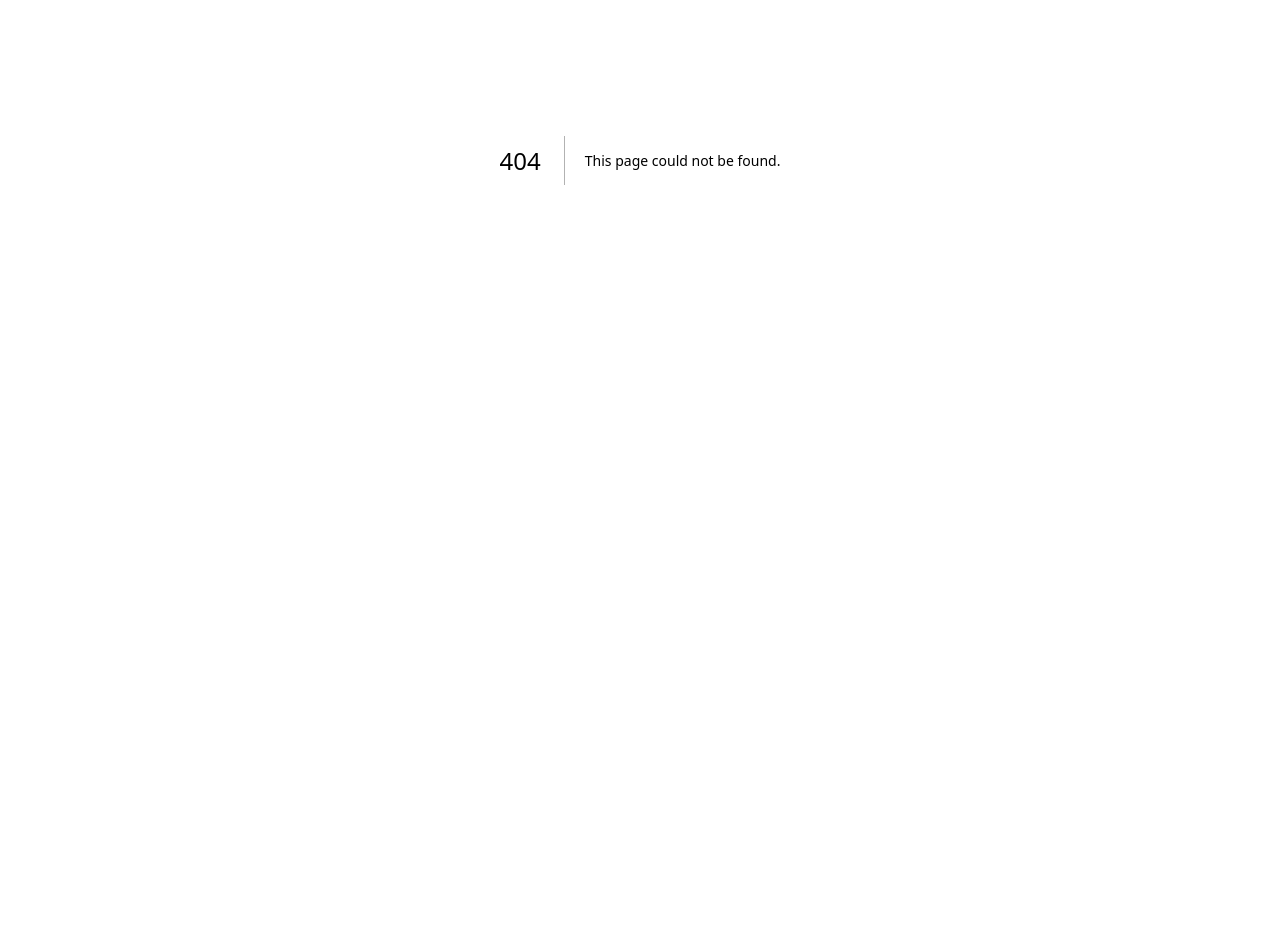
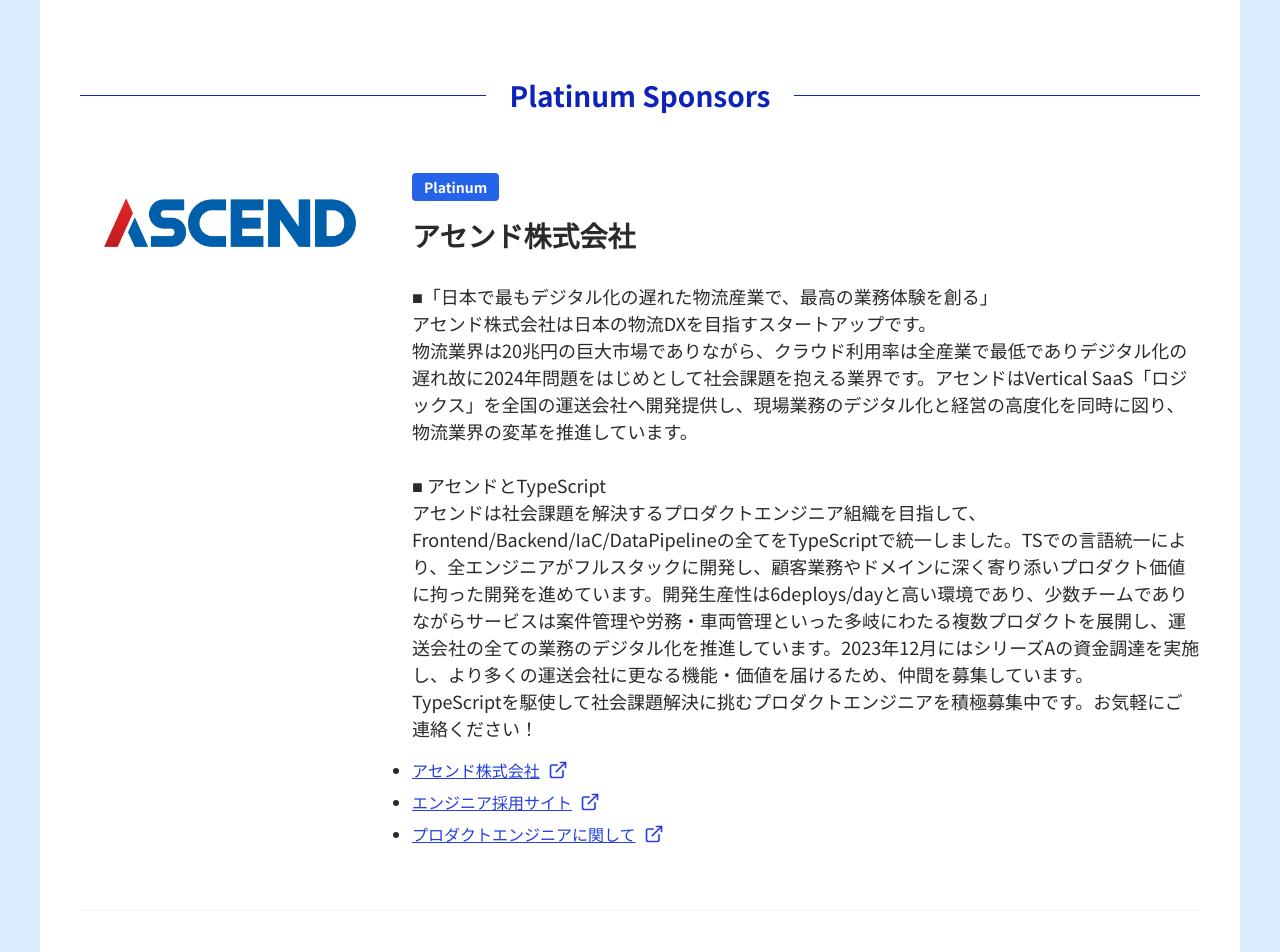
Before and after one commit to tskaigi/tskaigi2025-web-site, a Next.js app: page /wip/sponsors in a window 1280 px wide. Before the commit this address had no page. Shown: the part 240-1192 px from the top of the page. Before the commit the page ends 800 px from the top, so only its background shows below. Built offline with nearby package versions, Linux system fonts and the light colour scheme.

Commit message:
feat: スポンサー一覧ページの途中まで作成

```diff
--- /dev/null
+++ b/src/app/wip/sponsors/page.tsx
@@ -0,0 +1,193 @@
+import Footer from "@/components/Footer";
+import { Header } from "@/components/Header";
+import type { Metadata } from "next";
+
+import { SponsorsBoardTitle } from "@/components/SponsorsBoardSection/SponsorsBoardTitle";
+import type { Sponsor } from "@/constants/sponsorList";
+import { sponsorList } from "@/constants/sponsorList";
+import { ExternalLink } from "lucide-react";
+import Image from "next/image";
+import Link from "next/link";
+// import Link from "next/link";
+
+export const metadata: Metadata = {
+  robots: "noindex, nofollow",
+};
+
+const GenerateSponserTag = (name: string, classes: string[]) => {
+  return () => (
+    <span
+      className={`py-1 px-3 font-bold text-[14px] rounded-[4px] ${classes.join(" ")}`}
+    >
+      {name}
+    </span>
+  );
+};
+
+export const PlatinumSponsorTag = GenerateSponserTag("Platinum", [
+  "bg-blue-600",
+  "text-14",
+  "text-white",
+]);
+
+export const GoldSponsorTag = GenerateSponserTag("Gold", [
+  "bg-yellow-600",
+  "text-14",
+  "text-white",
+]);
+
+export const SilverSponsorTag = GenerateSponserTag("Silver", [
+  "bg-blue-500",
+  "text-14",
+  "text-white",
+]);
+
+type SponsorItemProps = {
+  sponsor: Sponsor;
+  Tag: () => JSX.Element;
+};
+
+const introductionFixture = `
+こちらに紹介文が入ります
+
+こちらに紹介文が入りますこちらに紹介文が入りますこちらに紹介文が入りますこちらに紹介文が入りますこちらに紹介文が入りますこちらに紹介文が入りますこちらに紹介文が入りますこちらに紹介文が入ります
+`;
+
+const linkFixture: Sponsor["links"] = [
+  {
+    text: "リンク1",
+    href: "https://2025.tskaigi.org/",
+  },
+  {
+    text: "リンク2",
+    href: "https://2025.tskaigi.org/",
+  },
+  {
+    text: "リンク3",
+    href: "https://2025.tskaigi.org/",
+  },
+];
+
+const SponsorItem = ({ sponsor, Tag }: SponsorItemProps) => {
+  return (
+    <div className="py-6 flex">
+      <div className="py-6 flex items-start shrink-0">
+        <Image
+          src={sponsor.logoImage}
+          alt={sponsor.name}
+          width={300}
+          height={150}
+          className="object-contain rounded-[10px] bg-white"
+        />
+      </div>
+      <div className="py-6 ml-[32px] flex-start">
+        <div className="mb-4">
+          <Tag />
+        </div>
+        <div>
+          <h3 className="font-bold text-[28px]">{sponsor.name}</h3>
+          <div className="text-[18px] whitespace-pre-line">
+            {sponsor.introduction || introductionFixture}
+          </div>
+          <ul className="mt-4">
+            {(sponsor.links || linkFixture)?.map((link) => (
+              <li key={link.text} className="list-disc last:mb-0 mb-2">
+                <Link
+                  href={link.href}
+                  target="_blank"
+                  rel="noopener noreferrer"
+                  className="inline-flex items-center text-link-light underline"
+                >
+                  {link.text}
+                  <ExternalLink
+                    className="ml-2 text-link-light size-5"
+                    aria-hidden
+                  />
+                </Link>
+              </li>
+            ))}
+          </ul>
+        </div>
+      </div>
+    </div>
+  );
+};
+
+export default function SponsorList() {
+  return (
+    <>
+      <Header />
+      <main className="py-16 px-10 bg-blue-100">
+        <div>
+          <div className="my-16 text-center">
+            <h1 className="text-32 text-blue-500 font-bold">スポンサー一覧</h1>
+          </div>
+          <div className="py-16 px-10 bg-white">
+            <SponsorsBoardTitle titleClassName="before:bg-blue-purple-600 after:bg-blue-purple-600">
+              <h2 className="text-blue-purple-600 text-22 md:text-28 leading-normal md:leading-[42px] font-bold font-noto">
+                Platinum Sponsors
+              </h2>
+            </SponsorsBoardTitle>
+            <div>
+              {sponsorList.platinum.map((platinumSponsor, index) => {
+                return (
+                  <div key={platinumSponsor.id}>
+                    <SponsorItem
+                      sponsor={platinumSponsor}
+                      Tag={PlatinumSponsorTag}
+                    />
+                    {index < sponsorList.platinum.length - 1 && (
+                      <hr className="my-4 border-t border-black-200" />
+                    )}
+                  </div>
+                );
+              })}
+            </div>
+          </div>
+          <div className="py-16 px-10 bg-white">
+            <SponsorsBoardTitle titleClassName="before:bg-yellow-600 after:bg-yellow-600">
+              <h2 className="text-yellow-600 text-22 md:text-28 leading-normal md:leading-[42px] font-bold font-noto">
+                Gold Sponsors
+              </h2>
+            </SponsorsBoardTitle>
+            <div>
+              {sponsorList.gold.map((goldSponsor, index) => {
+                return (
+                  <div key={goldSponsor.id}>
+                    <SponsorItem sponsor={goldSponsor} Tag={GoldSponsorTag} />
+                    {index < sponsorList.gold.length - 1 && (
+                      <hr className="my-4 border-t border-black-200" />
+                    )}
+                  </div>
+                );
+              })}
+            </div>
+          </div>
+          <div className="py-16 px-10 bg-white">
+            <SponsorsBoardTitle titleClassName="before:bg-blue-500 after:bg-blue-500">
+              <h2 className="text-blue-500 text-22 md:text-28 leading-normal md:leading-[42px] font-bold font-noto">
+                Silver Sponsors
+              </h2>
+            </SponsorsBoardTitle>
+            <div>
+              {sponsorList.silver.map((silverSponsor, index) => {
+                return (
+                  <div key={silverSponsor.id}>
+                    <SponsorItem
+                      sponsor={silverSponsor}
+                      Tag={SilverSponsorTag}
+                    />
+                    {index < sponsorList.silver.length - 1 && (
+                      <hr className="my-4 border-t border-black-200" />
+                    )}
+                  </div>
+                );
+              })}
+            </div>
+          </div>
+        </div>
+      </main>
+      <Footer />
+    </>
+  );
+}
--- a/src/constants/sponsorList.ts
+++ b/src/constants/sponsorList.ts
@@ -1,13 +1,18 @@
-type Sponsor = {
+export type Sponsor = {
   id: string;
   name: string;
   logoImage: string;
   logoLink: string;
   addPadding: boolean;
   isTenantChecked: boolean;
+  introduction?: string;
+  links?: {
+    text: string;
+    href: string;
+  }[];
 };
 
-type SponsorList = {
+export type SponsorList = {
   platinum: Sponsor[];
   gold: Sponsor[];
   silver: Sponsor[];
@@ -23,6 +28,30 @@ export const sponsorList: SponsorList = {
       logoLink: "https://www.ascendlogi.co.jp/",
       addPadding: false,
       isTenantChecked: true,
+      // TODO:
+      introduction: `
+      ■「日本で最もデジタル化の遅れた物流産業で、最高の業務体験を創る」
+アセンド株式会社は日本の物流DXを目指すスタートアップです。
+物流業界は20兆円の巨大市場でありながら、クラウド利用率は全産業で最低でありデジタル化の遅れ故に2024年問題をはじめとして社会課題を抱える業界です。アセンドはVertical SaaS「ロジックス」を全国の運送会社へ開発提供し、現場業務のデジタル化と経営の高度化を同時に図り、物流業界の変革を推進しています。
+
+■ アセンドとTypeScript
+アセンドは社会課題を解決するプロダクトエンジニア組織を目指して、Frontend/Backend/IaC/DataPipelineの全てをTypeScriptで統一しました。TSでの言語統一により、全エンジニアがフルスタックに開発し、顧客業務やドメインに深く寄り添いプロダクト価値に拘った開発を進めています。開発生産性は6deploys/dayと高い環境であり、少数チームでありながらサービスは案件管理や労務・車両管理といった多岐にわたる複数プロダクトを展開し、運送会社の全ての業務のデジタル化を推進しています。2023年12月にはシリーズAの資金調達を実施し、より多くの運送会社に更なる機能・価値を届けるため、仲間を募集しています。
+TypeScriptを駆使して社会課題解決に挑むプロダクトエンジニアを積極募集中です。お気軽にご連絡ください！
+      `,
+      links: [
+        {
+          text: "アセンド株式会社",
+          href: "https://www.ascendlogi.co.jp/",
+        },
+        {
+          text: "エンジニア採用サイト",
+          href: "https://product.career.ascendlogi.co.jp/",
+        },
+        {
+          text: "プロダクトエンジニアに関して",
+          href: "https://note.com/niwa_takeru/n/n0ae4acf2964d",
+        },
+      ],
     },
     {
       id: "P02",
```
